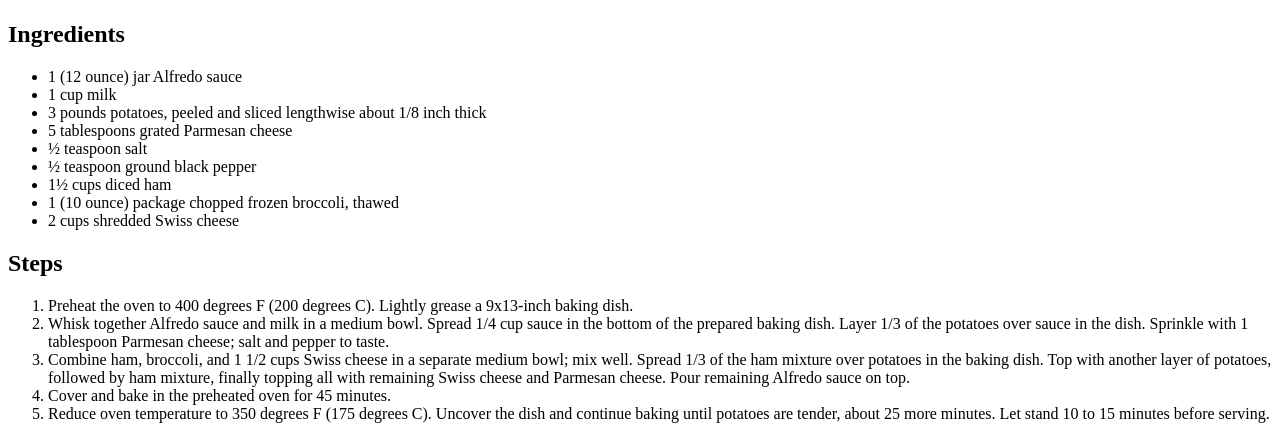
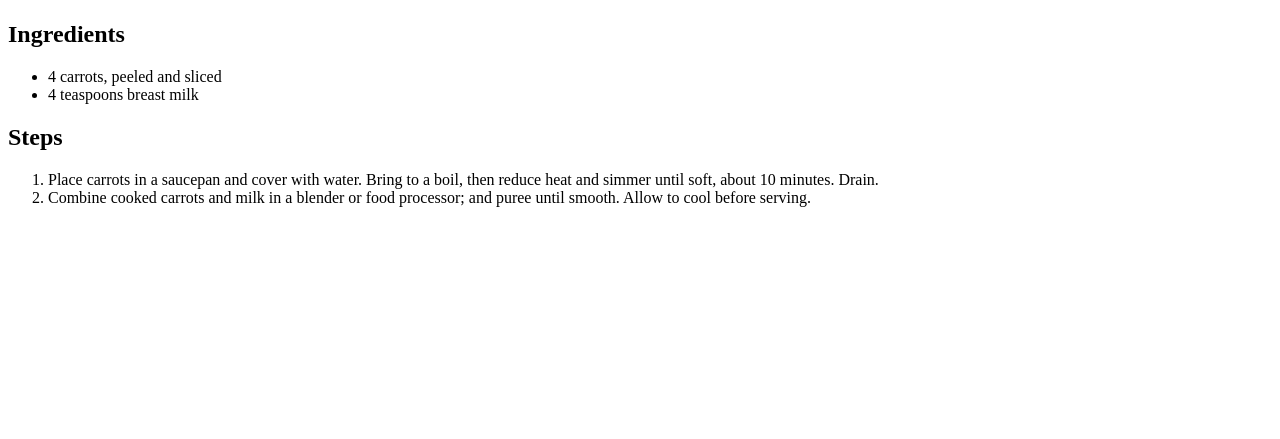
Before and after one commit to ColbyCabrera/odin-recipes, a plain HTML site: page recipes/carrotBabyFood.html in a window 1280 px wide. Shown: the part 383-822 px from the top of the page. After the commit the page ends 800 px from the top, so only its background shows below. Drawn offline with Linux system fonts and the light colour scheme.

Commit message:
Add baby food recipe

```diff
--- a/recipes/carrotBabyFood.html
+++ b/recipes/carrotBabyFood.html
@@ -11,23 +11,13 @@
     <img src="https://imagesvc.meredithcorp.io/v3/mm/image?url=https%3A%2F%2Fimages.media-allrecipes.com%2Fuserphotos%2F7882886.jpg">
     <h2>Ingredients</h2>
     <ul>
-        <li>1 (12 ounce) jar Alfredo sauce</li>
-        <li>1 cup milk</li>
-        <li>3 pounds potatoes, peeled and sliced lengthwise about 1/8 inch thick</li>
-        <li>5 tablespoons grated Parmesan cheese</li>
-        <li>½ teaspoon salt</li>
-        <li>½ teaspoon ground black pepper</li>
-        <li>1½ cups diced ham</li>
-        <li>1 (10 ounce) package chopped frozen broccoli, thawed</li>
-        <li>2 cups shredded Swiss cheese</li>
+       <li>4 carrots, peeled and sliced</li>
+       <li>4 teaspoons breast milk</li>
     </ul>
     <h2>Steps</h2>
     <ol>
-        <li>Preheat the oven to 400 degrees F (200 degrees C). Lightly grease a 9x13-inch baking dish.</li>
-        <li>Whisk together Alfredo sauce and milk in a medium bowl. Spread 1/4 cup sauce in the bottom of the prepared baking dish. Layer 1/3 of the potatoes over sauce in the dish. Sprinkle with 1 tablespoon Parmesan cheese; salt and pepper to taste.</li>
-        <li>Combine ham, broccoli, and 1 1/2 cups Swiss cheese in a separate medium bowl; mix well. Spread 1/3 of the ham mixture over potatoes in the baking dish. Top with another layer of potatoes, followed by ham mixture, finally topping all with remaining Swiss cheese and Parmesan cheese. Pour remaining Alfredo sauce on top.</li>
-        <li>Cover and bake in the preheated oven for 45 minutes.</li>
-        <li>Reduce oven temperature to 350 degrees F (175 degrees C). Uncover the dish and continue baking until potatoes are tender, about 25 more minutes. Let stand 10 to 15 minutes before serving.</li>
+       <li>Place carrots in a saucepan and cover with water. Bring to a boil, then reduce heat and simmer until soft, about 10 minutes. Drain.</li>
+       <li>Combine cooked carrots and milk in a blender or food processor; and puree until smooth. Allow to cool before serving.</li>
     </ol>
 </body>
 </html>
```
Also changed, not shown: index.html (+2 -2 lines).
